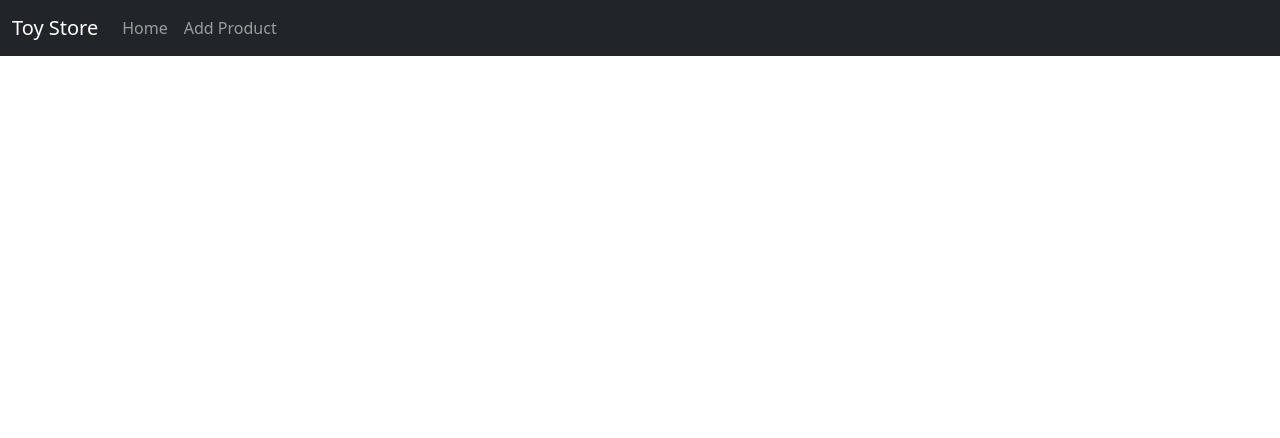
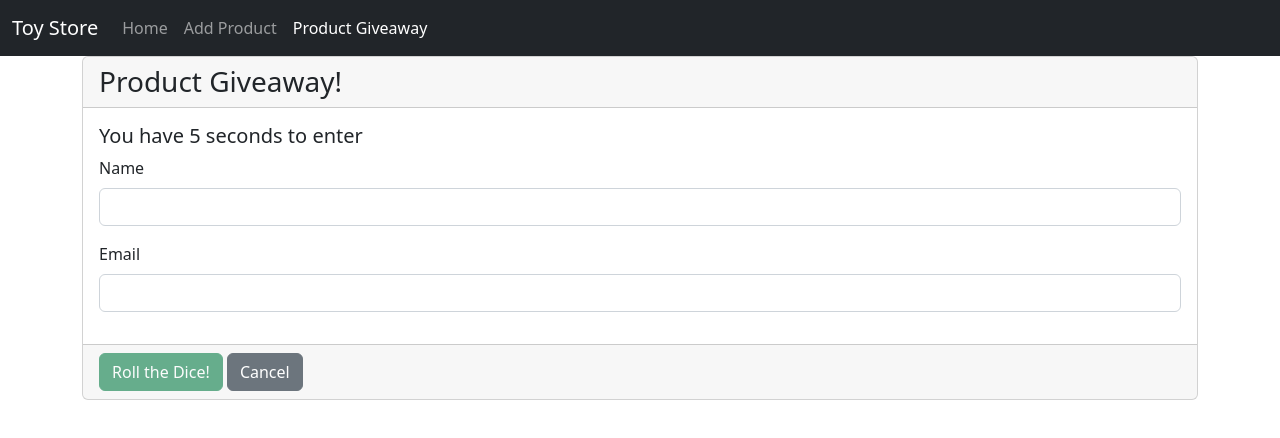
Before and after one commit to BenjaminMcMahan/ecommerce-07-04, a React (Create React App) app: page /giveaway in a window 1280 px wide. Shown: the top 438 px of the page. Built offline with nearby package versions, Linux system fonts and the light colour scheme.

Commit message:
Adds product giveaway page - Implements UseEffect

```diff
--- a/src/components/Navigation.js
+++ b/src/components/Navigation.js
@@ -28,6 +28,9 @@ function Navigation(args) {
             <NavLink tag={RouterLink} to="/add-product">
               Add Product
             </NavLink>
+            <NavLink tag={RouterLink} to="/giveaway">
+              Product Giveaway
+            </NavLink>
           </Nav>
         </Collapse>
       </Navbar>
--- a/src/index.js
+++ b/src/index.js
@@ -6,6 +6,7 @@ import './index.css';
 import App from './App';
 import Navigation from './components/Navigation';
 import AddProduct from './products/AddProduct';
+import Giveaway from './products/Giveaway';
 import ProductDetails from './products/ProductDetails';
 import 'bootstrap/dist/css/bootstrap.min.css';
 
@@ -18,6 +19,7 @@ root.render(
         <Route path="/" element={<App />} />
         <Route path="/home" element={<App />} />
         <Route path="/add-product" element={<AddProduct />} />
+        <Route path="/giveaway" element={<Giveaway />} />
         <Route path="/product-details/:name-:quantity" element={<ProductDetails />} />
       </Routes>
     </Container>
--- /dev/null
+++ b/src/products/Giveaway.js
@@ -0,0 +1,128 @@
+import React, { useState, useRef, useEffect } from 'react';
+import { Card, CardHeader, CardBody, Alert, CardTitle, CardFooter, FormGroup, Form, Label, Input, Button } from 'reactstrap';
+
+/*
+  Optional Challenges:
+    -
+*/
+
+const giveawayToys = [
+  'Robocop', 'Stretch Armstrong', 'GI Joe', 'Model Airplane', 'Go Bots', 'Lawn Darts for Children'
+];
+
+const INITIAL_TIMER = 10;
+
+function Giveaway() {
+  // const [name, setName] = useState();
+  // const [email, setEmail] = useState();
+  const [data, setData] = useState({});
+  const [disableButton, setDisableButton] = useState(true);
+  const [timer, setTimer] = useState(INITIAL_TIMER);
+  const [timerInterval, setTimerInterval] = useState();
+  const [message, setMessage] = useState();
+  const [winner, setWinner] = useState({});
+
+  const nameInput = useRef(); // creating a blank reference pointer
+  const emailInput = useRef(); // creating a blank reference pointer
+
+  /*
+    useEffect: hooking into the effect of a component's lifecycle event
+      - Running a side effect based off a lifecycle event
+
+      Arguments:
+        1. Callback function (side effect)
+        2. Dependencies to run the effect (aka when do we call our side effect?)
+          a) null = for every component render
+          b) [] = for only the FIRST render
+          c) [data, data2] = for only when data or data2 changes
+  */
+
+  // only run first time component renders
+  useEffect(() => {
+    let interval = setInterval(() => {
+      setTimer(prevTimer => prevTimer - 1);
+    }, 1000);
+    setTimerInterval(interval);
+  }, []);
+
+  // Only run when timer changes
+  useEffect(() => {
+    // Stop the timer
+    if (timer === 0) {
+      clearInterval(timerInterval);
+      setMessage("You ran out of time, try again tomorrow");
+    }
+  }, [timer]);
+
+  const handleInput = (event) => {
+    let isValid = false;
+    let inputName = event.target.name;
+    if (inputName === 'name') {
+      let regex = /[A-Za-z]+/;
+      if (regex.test(event.target.value)) {
+        isValid = true;
+      }
+    }
+
+    let temp = { [inputName]: event.target.value };
+
+    if (isValid) {
+      setData(prevData => ({ ...prevData, temp }));
+      setDisableButton(false);
+    }
+  }
+
+  // const handleEmail = (event) => {
+  //   setEmail(event.target.value);
+  // };
+
+  // const handleName = (event) => {
+  //   let regex = /[A-Za-z]+/;
+  //   let input = event.target.value;
+  //   console.log("name is", input);
+
+  //   // console.log("Name Input Ref Value", nameInput.current.value);
+  //   if (regex.test(input)) {
+  //     setName(event.target.value); // only set if validation passes
+  //     setDisableButton(false);
+  //   } else {
+  //     setDisableButton(true);
+  //   }
+  // };
+
+  const handleSubmit = (event) => {
+    // Give away a random toy = pick a random item from the array
+    let randomNumber = Math.floor(Math.random() * 10); // 0.23
+    let randomToy = giveawayToys[randomNumber];
+    console.log("Number picked", randomNumber);
+
+    setWinner({ winnerName: data.name, toy: randomToy });
+    // console.log("data ", nameInput.current.value, emailInput.current.value);
+  };
+
+  return <Card>
+    <CardHeader tag="h3">Product Giveaway!</CardHeader>
+    <Form>
+      <CardBody>
+        <h5>You have {timer} seconds to enter</h5>
+        {message && <Alert color="danger">{message}</Alert>}
+        {Object.keys(winner).length > 0 && <Alert>Congratulations {winner.winnerName}! You have earned yourself the {winner.toy} Toy!</Alert>}
+        {/* <input id="test" type="text" required /> */}
+        <FormGroup>
+          <Label>Name</Label>
+          <Input innerRef={nameInput} name="name" onChange={handleInput} />
+        </FormGroup>
+        <FormGroup>
+          <Label>Email</Label>
+          <Input innerRef={emailInput} name="email" onChange={handleInput} />
+        </FormGroup>
+      </CardBody>
+      <CardFooter>
+        <Button disabled={disableButton} color="success" onClick={handleSubmit}>Roll the Dice!</Button>&nbsp;
+        <Button color="secondary">Cancel</Button>
+      </CardFooter>
+    </Form>
+  </Card>;
+};
+
+export default Giveaway;
```
